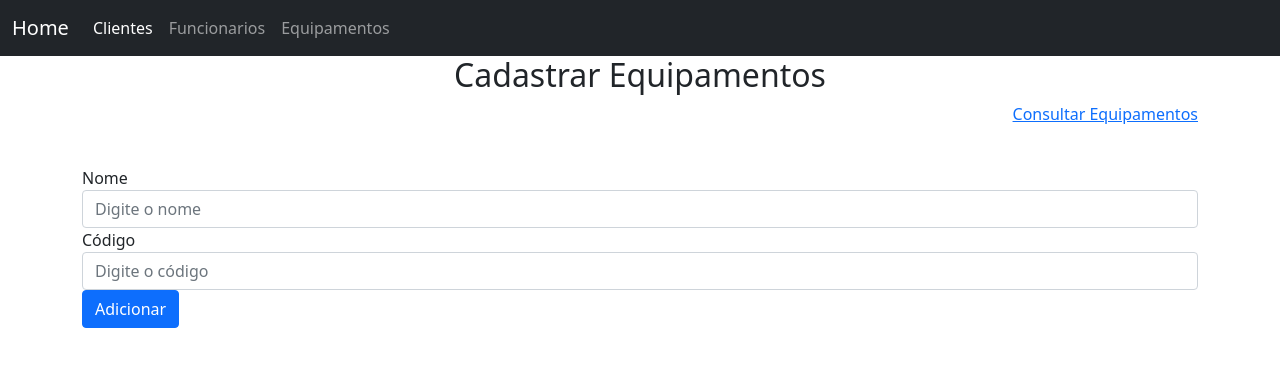
After one commit to carlos-rian/Projeto-Connect-Part-I, a Flask app: page /cadastrarequipamentos in a window 1280 px wide. The commit adds this page. Shown: the top 367 px of the page. Run offline with Flask 2, Linux system fonts and the light colour scheme.

Commit message:
Atualização 0.1

```diff
--- a/main.py
+++ b/main.py
@@ -9,6 +9,7 @@ db = SQLAlchemy(app)
 
 ####################################################
 
+# criando o banco de dados dos Funcionários
 class Funcionarios(db.Model):
     id_funcionario = db.Column(db.Integer, primary_key=True)
     name = db.Column(db.String(80), nullable=False)
@@ -17,6 +18,7 @@ class Funcionarios(db.Model):
     def __repr__ (self):
         return str(self.id_funcionario) + " " +  str(self.name) + " " + str(self.email)
 
+# criando o banco de dados dos Clientes
 class Clientes(db.Model):
     id_cliente = db.Column(db.Integer, primary_key=True)
     name = db.Column(db.String(80), nullable=False)
@@ -25,6 +27,7 @@ class Clientes(db.Model):
     def __repr__(self):
         return str(self.name) + " " + str(self.email)
 
+# criando o banco de dados dos Equipamentos
 class Equipamentos(db.Model):
     id_equipamento = db.Column(db.Integer, primary_key=True)
     name = db.Column(db.String(80), nullable=False)
@@ -35,6 +38,7 @@ class Equipamentos(db.Model):
 
 ####################################################
 
+# função responsável pela criação dos funcionários
 def create_funcionario(name, email):
 
     #admin = User(username='Adalto', email='adalto@example.com')
@@ -46,6 +50,7 @@ def create_funcionario(name, email):
     db.session.commit()
     db.session.close()
 
+# função responsável pela criação dos clientes
 def create_cliente(name, email):
     teste = Clientes(name=name, email=email)
 
@@ -53,6 +58,7 @@ def create_cliente(name, email):
     db.session.commit()
     db.session.close()
 
+# função responsável pela criação dos equipamentos
 def create_equipamento(name, codigo):
     teste = Equipamentos(name=name, codigo=codigo)
 
@@ -60,16 +66,19 @@ def create_equipamento(name, codigo):
     db.session.commit()
     db.session.close()
 
+# função responsável por deletar os clientes
 def delete_cliente(id):
     Clientes.query.filter(Clientes.id_cliente == f'{id}').delete()
     db.session.commit()
     db.session.close()
 
+# função responsável por deletar os funcionários
 def delete_funcionario(id):
     Funcionarios.query.filter(Funcionarios.id_funcionario == f'{id}').delete()
     db.session.commit()
     db.session.close()
 
+# função responsável por deletar os equipamentos
 def delete_equipamento(id):
     Equipamentos.query.filter(Equipamentos.id_equipamento == f'{id}').delete()
     db.session.commit()
@@ -77,36 +86,40 @@ def delete_equipamento(id):
 
 ####################################################
 
+#rota para a página inicial
 @app.route('/')
 def main():
     return render_template('index.html')
 
-@app.route('/funcionarios', methods=["GET", "POST"])
-@app.route('/funcionarios')
-def funcionarios():
+#rota para a página de cadastro dos funcionários
+@app.route('/cadastrarfuncionarios', methods=["GET", "POST"])
+@app.route('/cadastrarfuncionarios')
+def cadastrar_funcionarios():
     if request.method == 'POST':
         name = request.form.get("nome")
         email = request.form.get("email")
         create_funcionario(name=name, email=email)
-    return render_template('funcionarios.html')
+    return render_template('cadastrarfuncionarios.html')
 
-@app.route('/clientes', methods=["GET", "POST"])
-@app.route('/clientes')
-def clientes():
+#rota para a página de cadastro dos clientes
+@app.route('/cadastrarclientes', methods=["GET", "POST"])
+@app.route('/cadastrarclientes')
+def cadastrar_clientes():
     if request.method == 'POST':
         name = request.form.get("nome")
         email = request.form.get("email")
         create_cliente(name=name, email=email)
-    return render_template('clientes.html')
+    return render_template('cadastrarclientes.html')
 
-@app.route('/equipamentos', methods=["GET", "POST"])
-@app.route('/equipamentos')
-def equipamentos():
+#rota para a página de cadastro dos equipamentos
+@app.route('/cadastrarequipamentos', methods=["GET", "POST"])
+@app.route('/cadastrarequipamentos')
+def cadastrar_equipamentos():
     if request.method == 'POST':
         name = request.form.get("nome")
         codigo = request.form.get("codigo")
         create_equipamento(name=name, codigo=codigo)
-    return render_template('equipamentos.html')
+    return render_template('cadastrarequipamentos.html')
 
 ####################################################
 
@@ -136,7 +149,6 @@ def deletar_clientes():
         delete_cliente(id)
     return render_template('deleteclientes.html')
 
-
 @app.route('/deletefuncionarios', methods=["GET", "POST"])
 @app.route('/deletefuncionarios')
 def deletar_funcionarios():
--- /dev/null
+++ b/templates/cadastrarequipamentos.html
@@ -0,0 +1,28 @@
+<!DOCTYPE html>
+<html lang="en">
+{% extends "index.html" %}
+{% block conteudo %}
+<head>
+	<head>
+		<meta charset="utf-8">
+		<meta name="viewport" content="width=device-width, initial-scale=1">
+		<title>Cadastro Equipamentos</title>
+		<link rel="stylesheet" href="https://cdn.jsdelivr.net/npm/bootstrap@5.1.3/dist/css/bootstrap.min.css" integrity="sha384-1BmE4kWBq78iYhFldvKuhfTAU6auU8tT94WrHftjDbrCEXSU1oBoqyl2QvZ6jIW3" crossorigin="anonymous">
+	</head>
+</head>
+<body>
+	<h2 style="text-align: center;">Cadastrar Equipamentos</h2>
+	<p align="right"><a href="{{ url_for('consulta_equipamentos') }}">Consultar Equipamentos</a></p>
+	<br>
+    <form action="{{url_for('cadastrar_equipamentos')}}" method="POST">
+		<div class="form-group">
+			<label>Nome</label>
+			<input type="text" class="form-control" name="nome" placeholder="Digite o nome" required>
+			<label>Código</label>
+			<input type="text" class="form-control" name="codigo" placeholder="Digite o código" required>
+		</div>
+		<button class="btn btn-primary">Adicionar</button>
+	</form>
+{% endblock conteudo %}
+</body>
+</html>
--- a/templates/deleteequipamentos.html
+++ b/templates/deleteequipamentos.html
@@ -1,14 +1,17 @@
 <!DOCTYPE html>
 <html lang="en">
+{% extends "index.html" %}
+{% block conteudo %}
 <head>
 	<head>
 		<meta charset="utf-8">
 		<meta name="viewport" content="width=device-width, initial-scale=1">
-		<title>AppPython</title>
+		<title>Deletar Equipamentos</title>
 		<link rel="stylesheet" href="https://cdn.jsdelivr.net/npm/bootstrap@5.1.3/dist/css/bootstrap.min.css" integrity="sha384-1BmE4kWBq78iYhFldvKuhfTAU6auU8tT94WrHftjDbrCEXSU1oBoqyl2QvZ6jIW3" crossorigin="anonymous">
 	</head>
 </head>
 <body>
+	<p><a href="{{ url_for('consulta_equipamentos') }}">Consultar Equipamentos</a></p>
     <form action="{{url_for('deletar_equipamentos')}}" method="POST">
 		<div class="form-group">
 			<label>Id</label>
@@ -16,5 +19,6 @@
 		</div>
 		<button class="btn btn-danger">Deletar</button>
 	</form>
+{% endblock conteudo %}
 </body>
 </html>
--- a/templates/deletefuncionarios.html
+++ b/templates/deletefuncionarios.html
@@ -1,14 +1,17 @@
 <!DOCTYPE html>
 <html lang="en">
+{% extends "index.html" %}
+{% block conteudo %}
 <head>
 	<head>
 		<meta charset="utf-8">
 		<meta name="viewport" content="width=device-width, initial-scale=1">
-		<title>AppPython</title>
+		<title>Deletar Funcionários</title>
 		<link rel="stylesheet" href="https://cdn.jsdelivr.net/npm/bootstrap@5.1.3/dist/css/bootstrap.min.css" integrity="sha384-1BmE4kWBq78iYhFldvKuhfTAU6auU8tT94WrHftjDbrCEXSU1oBoqyl2QvZ6jIW3" crossorigin="anonymous">
 	</head>
 </head>
 <body>
+	<p><a href="{{ url_for('consulta_funcionarios') }}">Consultar Funcionarios</a></p>
     <form action="{{url_for('deletar_funcionarios')}}" method="POST">
 		<div class="form-group">
 			<label>Id</label>
@@ -16,5 +19,6 @@
 		</div>
 		<button class="btn btn-danger">Deletar</button>
 	</form>
+{% endblock conteudo %}
 </body>
 </html>
--- a/templates/index.html
+++ b/templates/index.html
@@ -1,25 +1,37 @@
 <!DOCTYPE html>
 <html lang="en">
 <head>
-    <head>
-        <meta charset="utf-8">
-        <meta name="viewport" content="width=device-width, initial-scale=1">
-        <title>AppPython</title>
-        <link rel="stylesheet" href="https://cdn.jsdelivr.net/npm/bootstrap@5.1.3/dist/css/bootstrap.min.css" integrity="sha384-1BmE4kWBq78iYhFldvKuhfTAU6auU8tT94WrHftjDbrCEXSU1oBoqyl2QvZ6jIW3" crossorigin="anonymous">
-    </head>
+    <meta charset="UTF-8">
+    <meta http-equiv="X-UA-Compatible" content="IE=edge">
+    <meta name="viewport" content="width=device-width, initial-scale=1.0">
+    <title>Home</title>
+    <link rel="stylesheet" href="https://cdn.jsdelivr.net/npm/bootstrap@5.1.3/dist/css/bootstrap.min.css" integrity="sha384-1BmE4kWBq78iYhFldvKuhfTAU6auU8tT94WrHftjDbrCEXSU1oBoqyl2QvZ6jIW3" crossorigin="anonymous">
 </head>
 <body>
-    <h1>Página inicial da SixConnect</h1>
-    <p><a href="{{ url_for('clientes') }}">Clique aqui para cadastrar os clientes</a></p>
-    <p><a href="{{ url_for('equipamentos') }}">Clique aqui para cadastrar os equipamentos</a></p>
-    <p><a href="{{ url_for('funcionarios') }}">Clique aqui para cadastrar os funcionarios</a></p>
-    <br>
-    <p><a href="{{ url_for('consulta_equipamentos') }}">Clique aqui para consultar os equipamentos</a></p>
-    <p><a href="{{ url_for('consulta_funcionarios') }}">Clique aqui para consultar os funcionarios</a></p>
-    <p><a href="{{ url_for('consulta_clientes') }}">Clique aqui para consultar os clientes</a></p>
-    <br>
-    <p><a href="{{ url_for('deletar_clientes') }}">Clique aqui para deletar clientes</a></p>
-    <p><a href="{{ url_for('deletar_funcionarios') }}">Clique aqui para deletar funcionario</a></p>
-    <p><a href="{{ url_for('deletar_equipamentos') }}">Clique aqui para deletar equipamento</a></p>
+    <nav class="navbar navbar-expand-lg navbar-dark bg-dark">
+        <div class="container-fluid">
+          <a class="navbar-brand" href="{{ url_for('main') }}">Home</a>
+          <button class="navbar-toggler" type="button" data-bs-toggle="collapse" data-bs-target="#navbarSupportedContent" aria-controls="navbarSupportedContent" aria-expanded="false" aria-label="Toggle navigation">
+            <span class="navbar-toggler-icon"></span>
+          </button>
+          <div class="collapse navbar-collapse" id="navbarSupportedContent">
+            <ul class="navbar-nav me-auto mb-2 mb-lg-0">
+              <li class="nav-item">
+                <a class="nav-link active" aria-current="page" href="{{url_for('consulta_clientes')}}">Clientes</a>
+              </li>
+              <li class="nav-item">
+                <a class="nav-link" href="{{url_for('consulta_funcionarios')}}">Funcionarios</a>
+              </li>
+              <li class="nav-item">
+                <a class="nav-link" href="{{url_for('consulta_equipamentos')}}">Equipamentos</a>
+              </li>
+            </ul>
+          </div>
+        </div>
+      </nav>
+      <div class="container">
+        {% block conteudo %}
+        {% endblock conteudo %}
+      </div>
 </body>
 </html>
```
Also changed, not shown: templates/cadastrarclientes.html (added, +28 -0 lines), templates/cadastrarfuncionarios.html (added, +28 -0 lines), templates/consultaclientes.html (+6 -1 lines), templates/consultaequipamentos.html (+6 -1 lines), templates/consultafuncionarios.html (+6 -1 lines), templates/deleteclientes.html (+6 -2 lines), static/Connect.png (added), teste.sqlite3 (added).
